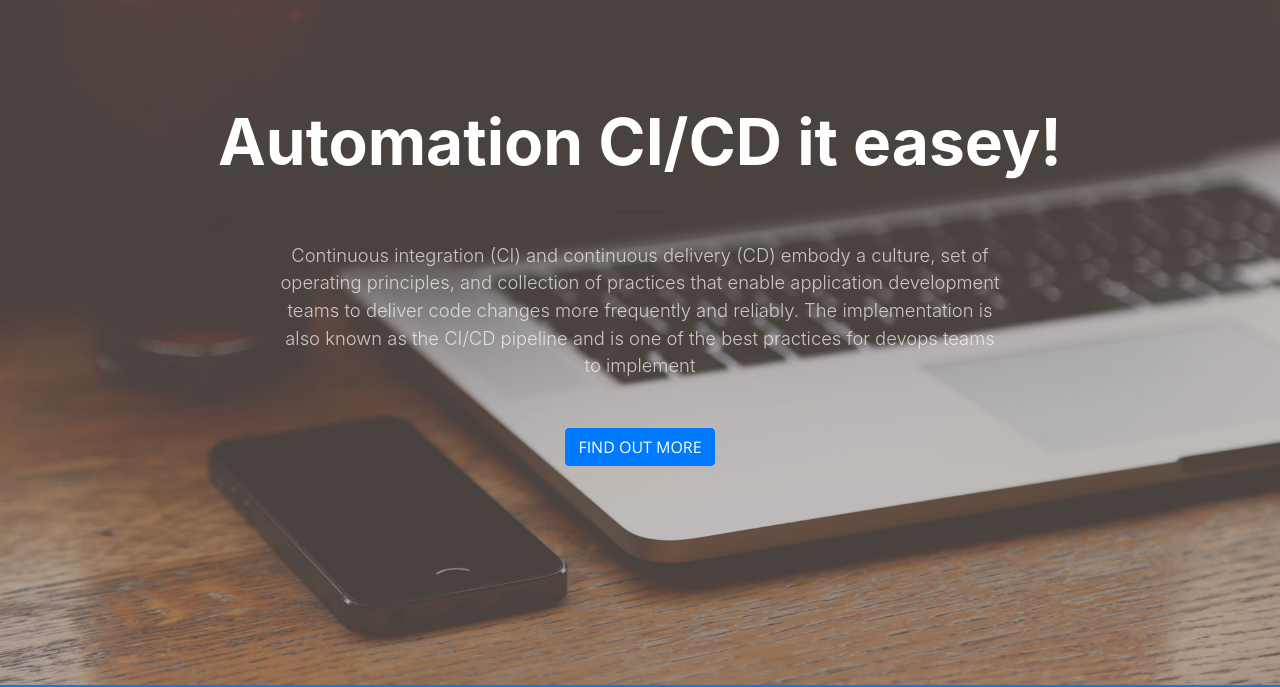
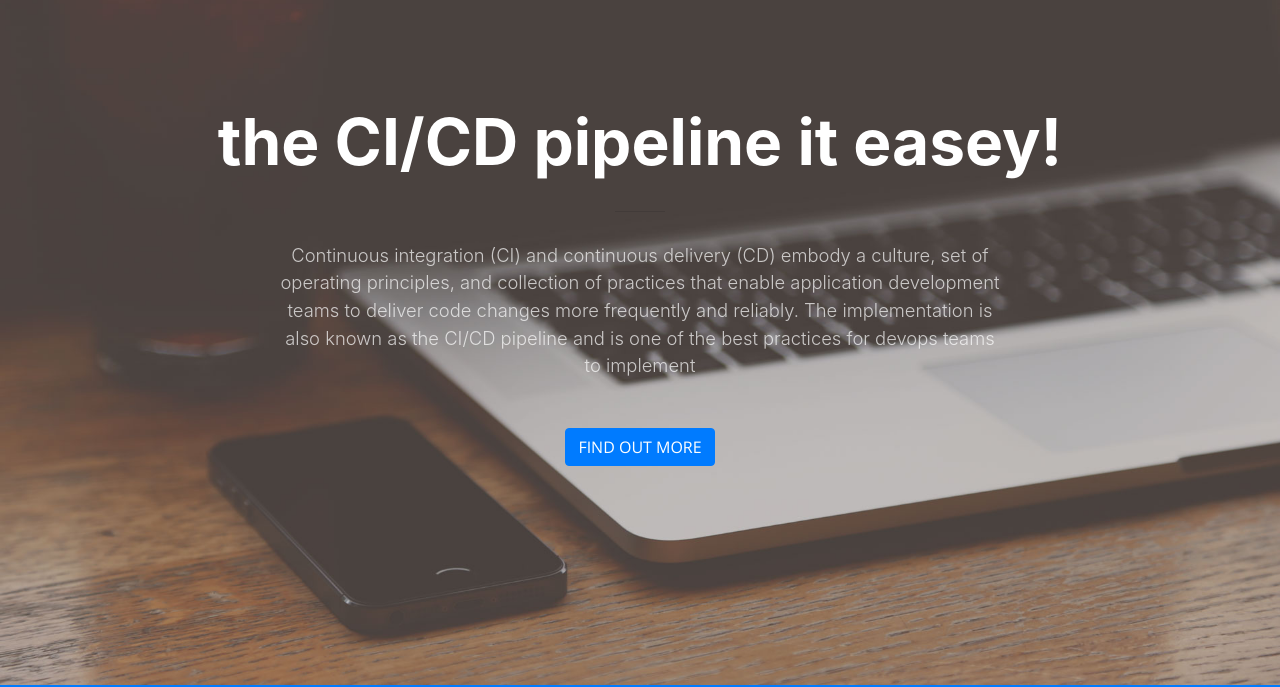
Before and after one commit to sappachok/wunca39, a website with bundled scripts: page sample-html/index.html in a window 1280 px wide. Shown: the part 115-802 px from the top of the page. Built offline with nearby package versions, Linux system fonts and the light colour scheme.

Commit message:
change intro text

```diff
--- a/sample-html/index.html
+++ b/sample-html/index.html
@@ -59,7 +59,7 @@
         <div class="row">
           <div class="col-lg-10 mx-auto">
             <h1>
-              <strong>Automation CI/CD it easey!</strong>
+              <strong>the CI/CD pipeline it easey!</strong>
             </h1>
             <hr>
           </div>
```
